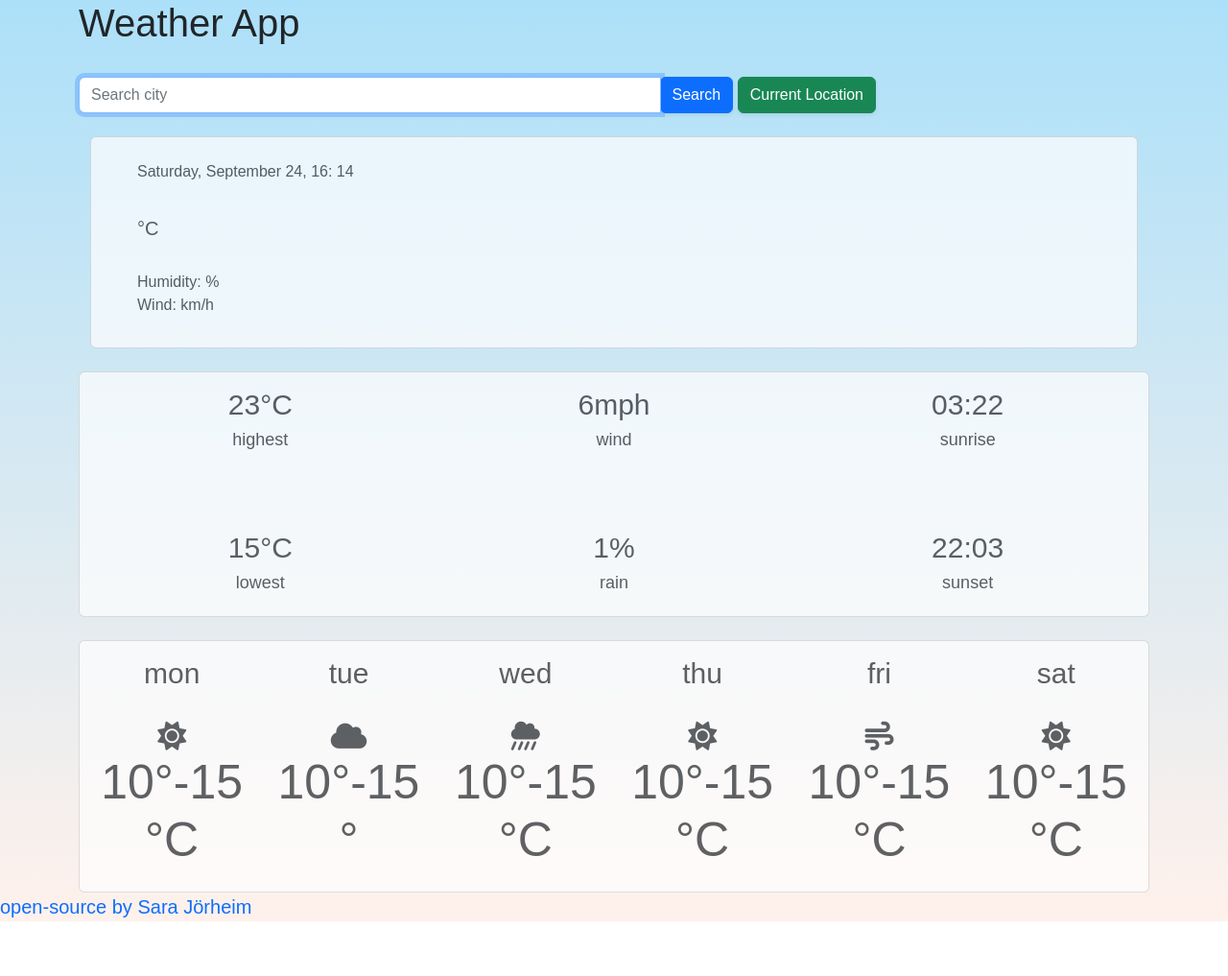
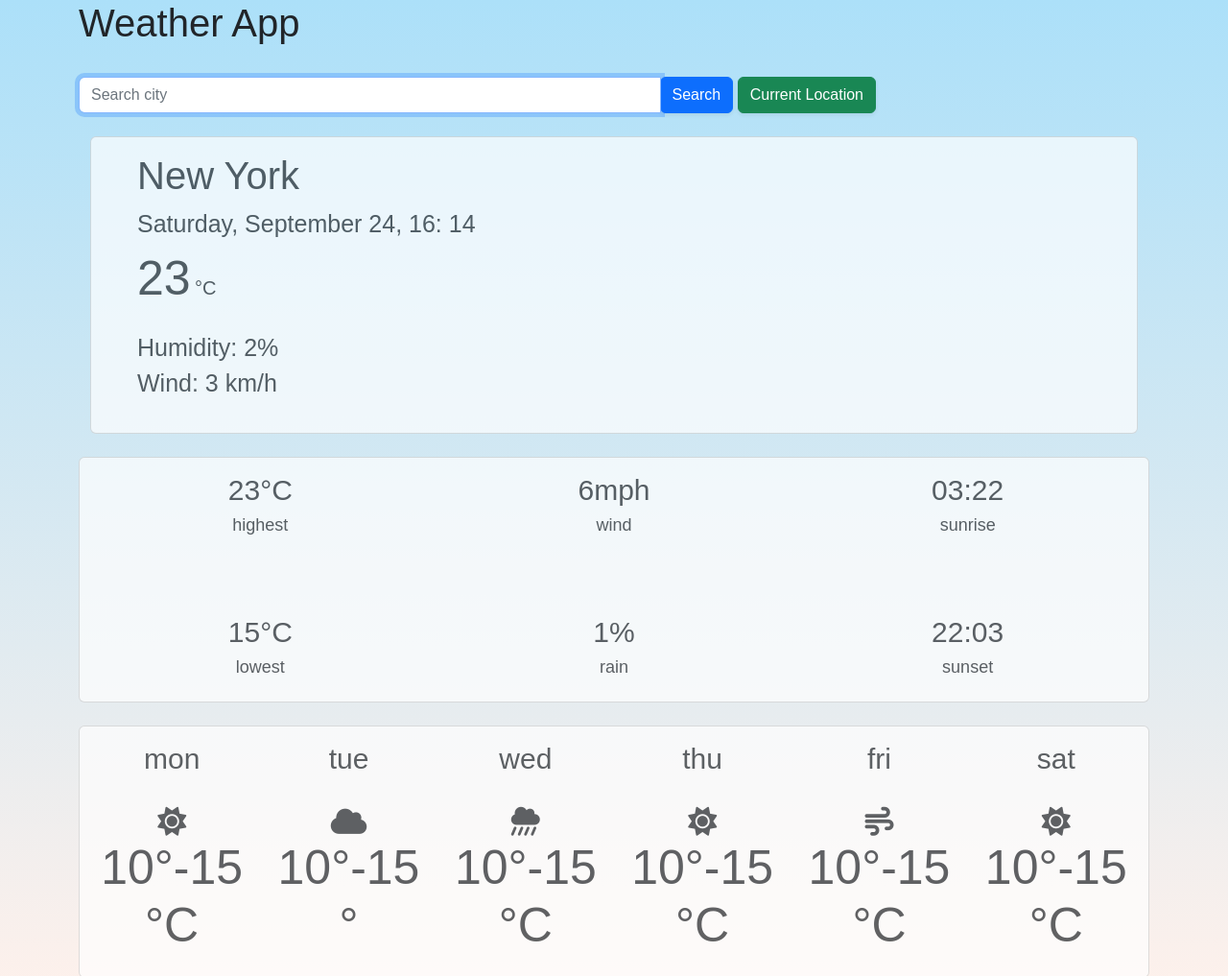
Before and after one commit to sarajorheim/weather-app, a plain HTML site: page index.html in a window 1280 px wide. Shown: the top 1017 px of the page at 96% size. Before the commit the page ends 960 px from the top, so only its background shows below. Drawn offline with nearby package versions, Linux system fonts and the light colour scheme; no server answers; a web font is replaced by a local one.

Commit message:
Added fake data for show

```diff
--- a/index.html
+++ b/index.html
@@ -60,21 +60,22 @@
       </form>
 
       <br />
+
       <div class="container">
         <div class="card">
           <div class="card-body">
             <ul>
-              <h1 id="city"></h1>
+              <h1 id="city">New York</h1>
 
               <li id="date"></li>
               <li id="description"></li>
 
-              <span class="temp" id="temperature"></span>
+              <span class="temp" id="temperature">23</span>
               <span class="units">°C</span>
             </ul>
             <ul>
-              <li>Humidity: <span id="humidity"></span>%</li>
-              <li>Wind: <span id="wind"></span> km/h</li>
+              <li>Humidity: <span id="humidity">2</span>%</li>
+              <li>Wind: <span id="wind">3</span> km/h</li>
             </ul>
           </div>
         </div>
--- a/src/styles.css
+++ b/src/styles.css
@@ -67,6 +67,7 @@ a:link {
 li {
   text-decoration: none;
   list-style: none;
+  font-size: 25px;
 }
 .openSource {
   font-size: 20px;
```
